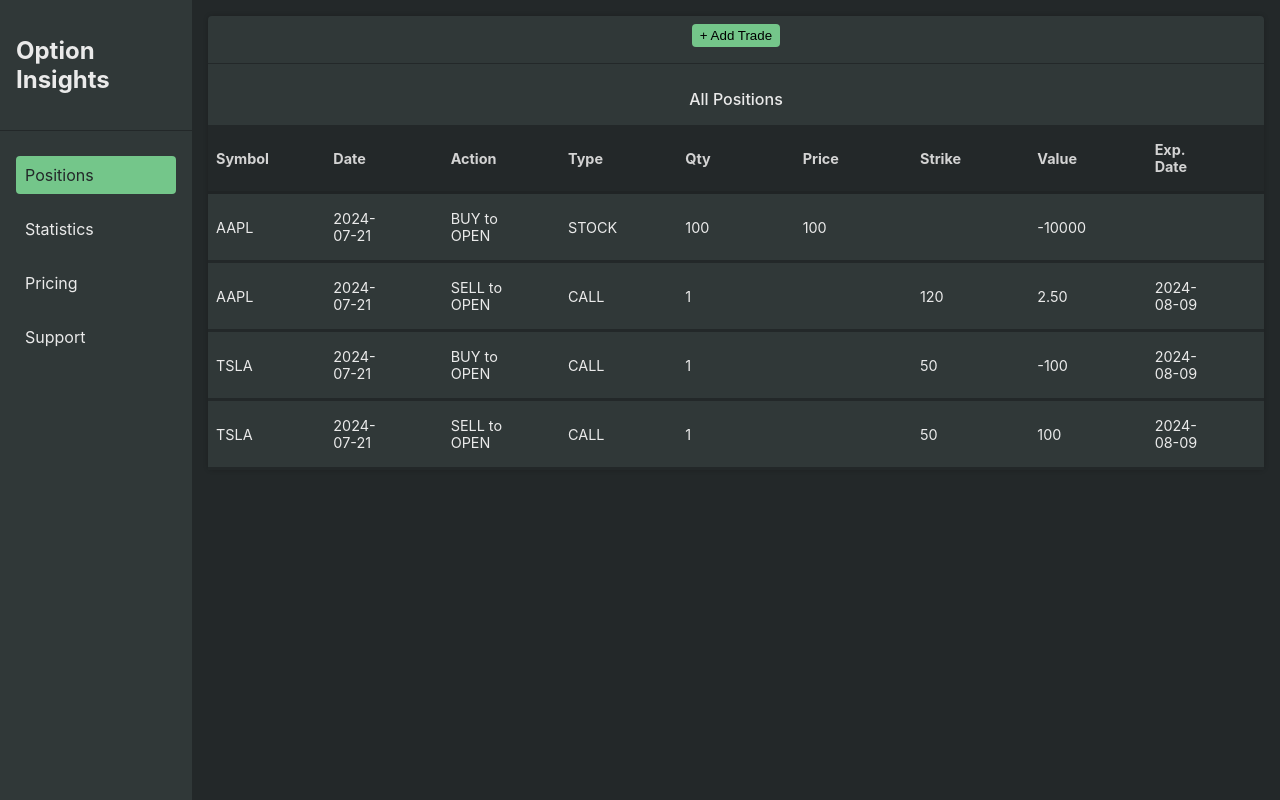
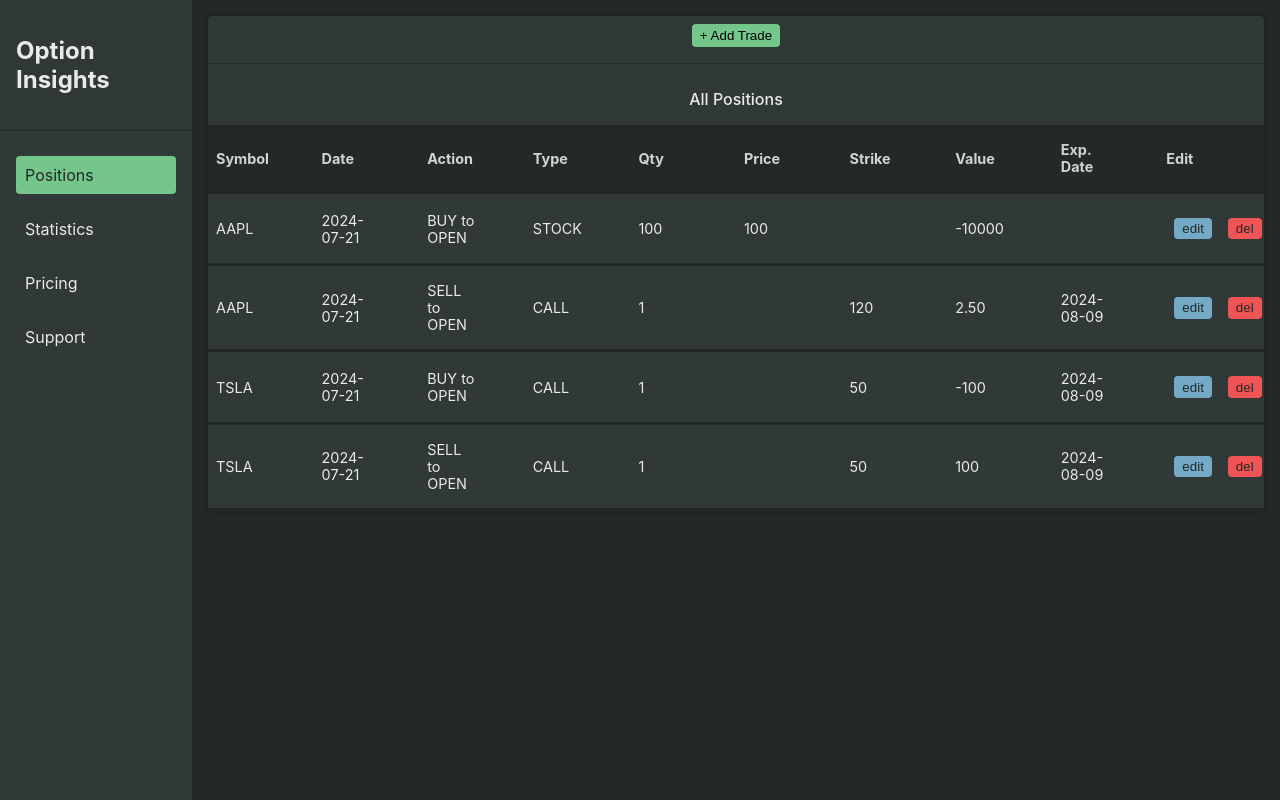
Before and after one commit to Byron-david/Option-Website, a React (Vite) app: page / in a window 1280 px wide. Built offline with nearby package versions, Linux system fonts and the light colour scheme; data requests are answered from the project's data file.

Commit message:
Working on edit/delete for individual trade in table. Should come back to this later

```diff
--- a/src/App.css
+++ b/src/App.css
@@ -5,6 +5,7 @@
 
   --background-color-highlight : #eaeaea;
   --background-color-button : #74c68a;
+  --background-color-button-blue : #74aac6;
   /* --background-color-button-green : #B1F054; */
   --background-color-button-red :#f05454;
 
--- a/src/components/AddTrade/AddTradeForm.jsx
+++ b/src/components/AddTrade/AddTradeForm.jsx
@@ -5,19 +5,6 @@
 import AddLeg from './AddLeg.jsx'
 import tradeService from '../../services/trades.js'
 import AddStock from './AddStock.jsx';
-
-const tableHeadNames = [
-  "Symbol",
-  "Action",
-  "Type",
-  "Qty",
-  "Price",
-  "Value",
-  "Strike",
-  "Exp. Date",
-  "Date",
-  "Time"
-];
 
 const defaultTrade = { symbol: '',
                       dateExec: ''
@@ -189,7 +176,6 @@
                     onChange={handleTrade}
                   />
                 </label>
-
             </div>
             <AddStock strategy={strategy} items={action} handleChange={handleStock} stock={stock} itemSubAction={subAction} />
             <AddLeg leg={leg} setLeg={setLeg} strategy={strategy} itemTypes={posType} itemActions={action} newLeg={defaultLeg} itemSubAction={subAction} />
--- a/src/components/PositionsTable/PositionsTable.jsx
+++ b/src/components/PositionsTable/PositionsTable.jsx
@@ -43,6 +43,7 @@
         "Strike": "strike",
         "Value": "tradeValue",
         "Exp. Date": "expDate",
+        "Edit": "",
     }
 
     const headers = Object.keys(tableHeader)
@@ -80,7 +81,7 @@
                         </tr>
                     </thead>
                     <tbody>
-                        <Trades trades={trades} tableHeader={tableHeader} />
+                        <Trades trades={trades} setTrades={setTrades} tableHeader={tableHeader} />
                     </tbody>
                 </table>
             </div>
--- a/src/components/PositionsTable/PositionsTable.module.css
+++ b/src/components/PositionsTable/PositionsTable.module.css
@@ -38,3 +38,7 @@
     background-color: var(--background-color-secondary);
     /* white-space: nowrap; */
 }
+
+.editButtons {
+  display: flex;
+}
--- a/src/components/PositionsTable/Trades.jsx
+++ b/src/components/PositionsTable/Trades.jsx
@@ -1,9 +1,22 @@
 import { useState, useEffect } from 'react'
 import styles from './PositionsTable.module.css';
 import { v4 as uuid } from 'uuid';
+import Button from '../Button/Button.jsx'
+import tradeService from '../../services/trades.js'
 
-export default function Trades({ trades, tableHeader }) {
+export default function Trades({ trades, tableHeader, setTrades }) {
     const strategies = trades.map(item => Object.values(item)[1])
+
+    const handleDelete = id => {
+        console.log(id);
+        if (window.confirm("Delete Entry?")) {
+          tradeService
+            .remove(id)
+            .then(returnedTrade => {
+                setTrades(trades.filter(p => p.id !== id))
+            })
+        }
+      }
 
     return (
         <>
@@ -14,6 +27,17 @@
                             if (value === "Action") {
                                 const subAction = option["subAction"]
                                 tableValue = `${tableValue} to ${subAction}`
+                            }
+                            if (value === "Edit") {
+                                return (
+                                    <td key={uuid()}>
+                                        <div className={styles.editButtons}>
+                                            <Button text="edit" backgroundColor={`var(--background-color-button-blue)`} />
+                                            <Button text="del" backgroundColor={`var(--background-color-button-red)`} />
+                                            {/* <Button text="del" backgroundColor={`var(--background-color-button-red)`} handleClick={() => handleDelete(person.id)} /> */}
+                                        </div>
+                                    </td>
+                                )
                             }
                             return (
                                 <td key={uuid()}>{tableValue}</td>
--- a/src/services/trades.js
+++ b/src/services/trades.js
@@ -16,8 +16,14 @@
     return request.then(response => response.data)
   }
 
+  const remove = (id) => {
+    const request = axios.delete(`${baseUrl}/${id}`)
+    return request.then(response => response.data)
+  }
+
 export default {
   getAll,
   create,
-  update
+  update,
+  remove
 }
```
